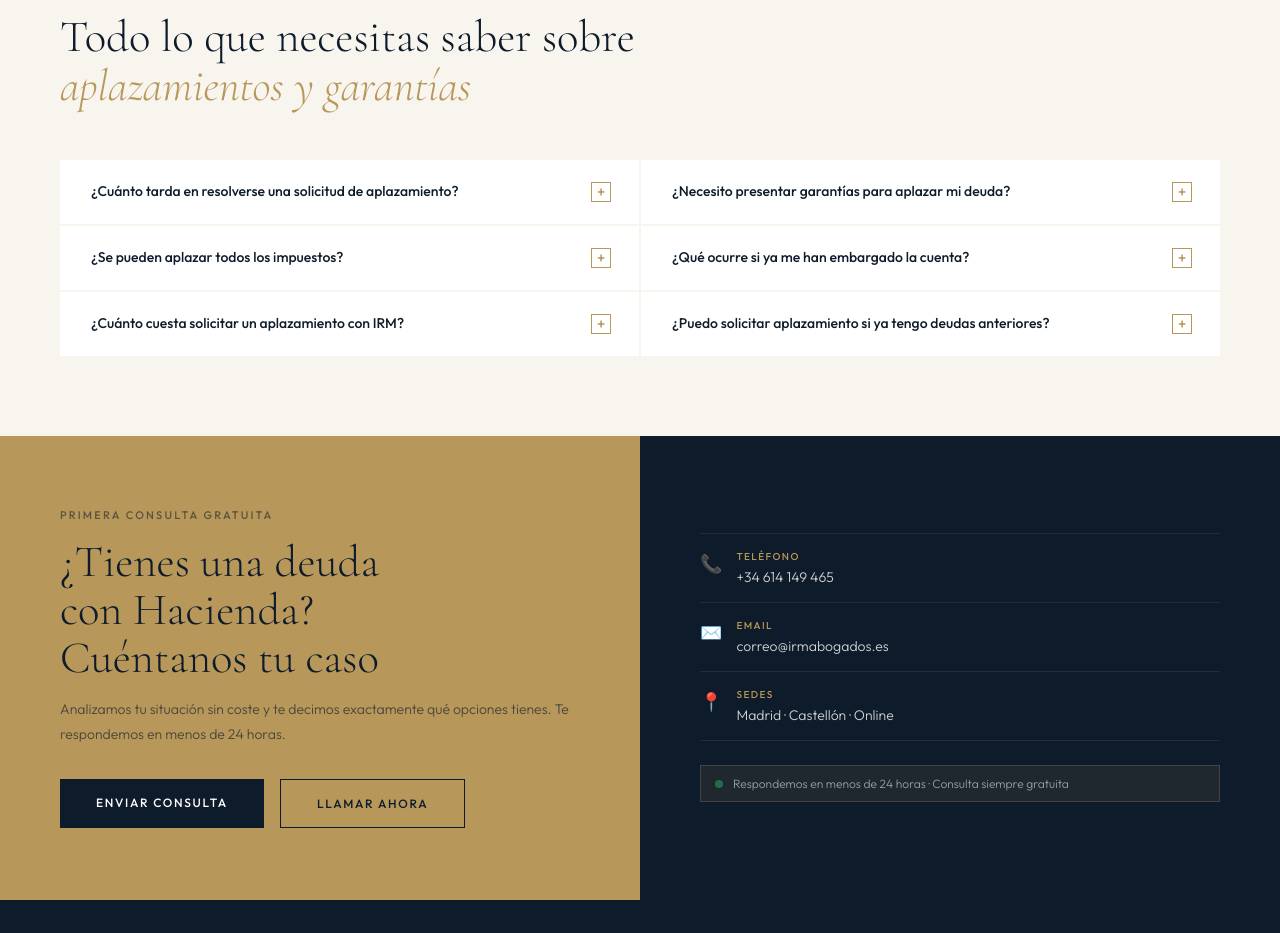
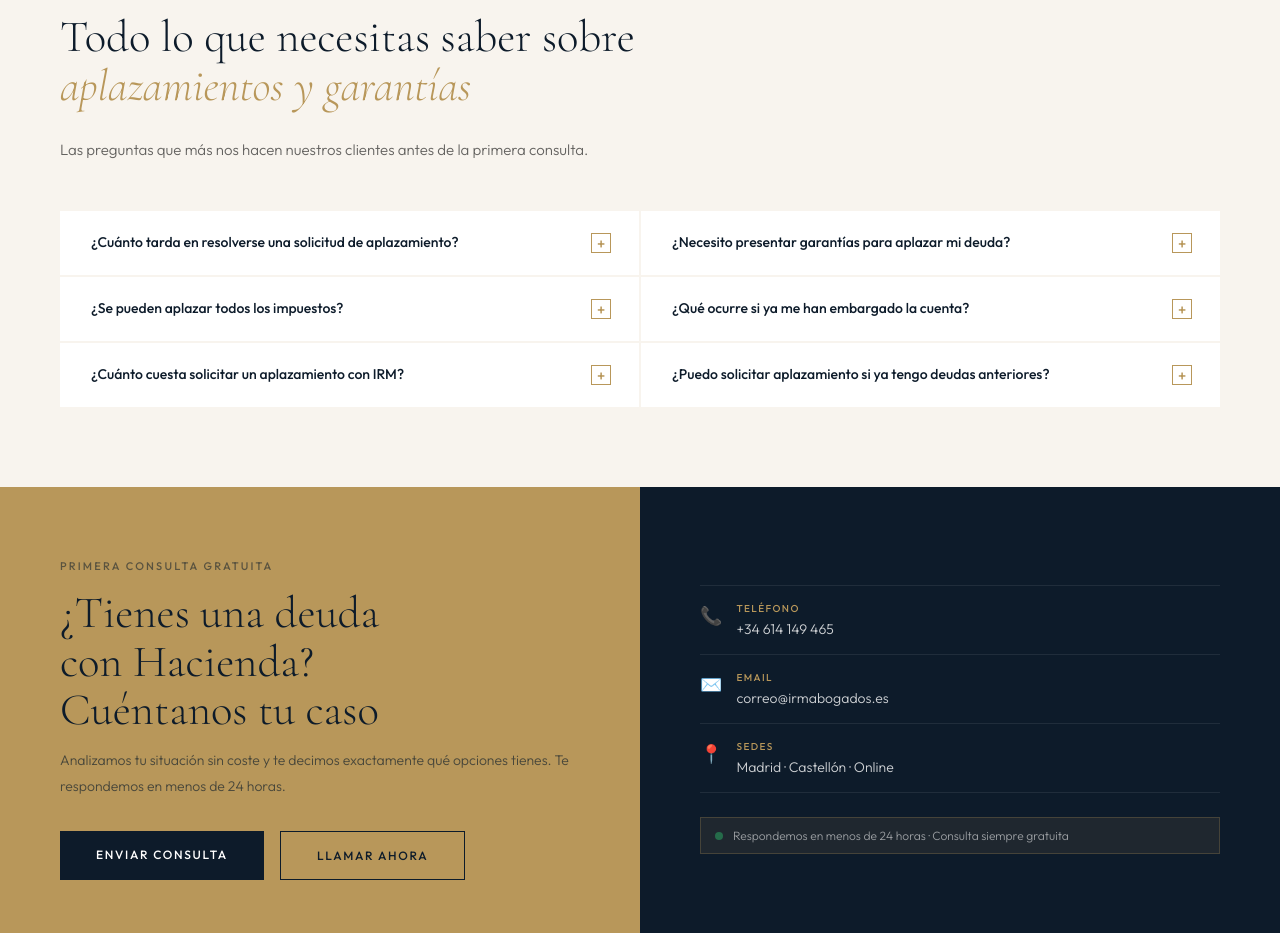
Before and after one commit to Ivanrm01/IRM-Abogados, a Next.js app: page /garantias-deuda-aeat in a window 1280 px wide. Shown: the part 4360-5293 px from the top of the page. Built offline with nearby package versions, Linux system fonts and the light colour scheme.

Commit message:
Update page.jsx

```diff
--- a/app/garantias-deuda-aeat/page.jsx
+++ b/app/garantias-deuda-aeat/page.jsx
@@ -176,6 +176,9 @@ export default function GarantiasPage() {
       <section className={styles.faqSection}>
         <div className={styles.eyebrow}>Preguntas frecuentes</div>
         <h2 className={styles.sectionTitle}>Todo lo que necesitas saber sobre<br /><em>aplazamientos y garantías</em></h2>
+        <p style={{fontSize:'15px', fontWeight:300, color:'rgba(0,0,0,.6)', maxWidth:'640px', marginTop:'24px', lineHeight:1.85}}>
+          Las preguntas que más nos hacen nuestros clientes antes de la primera consulta.
+        </p>
         <div className={styles.faqGrid}>
           {faqs.map((f, i) => (
             <details key={i} className={styles.faqItem}>
```
